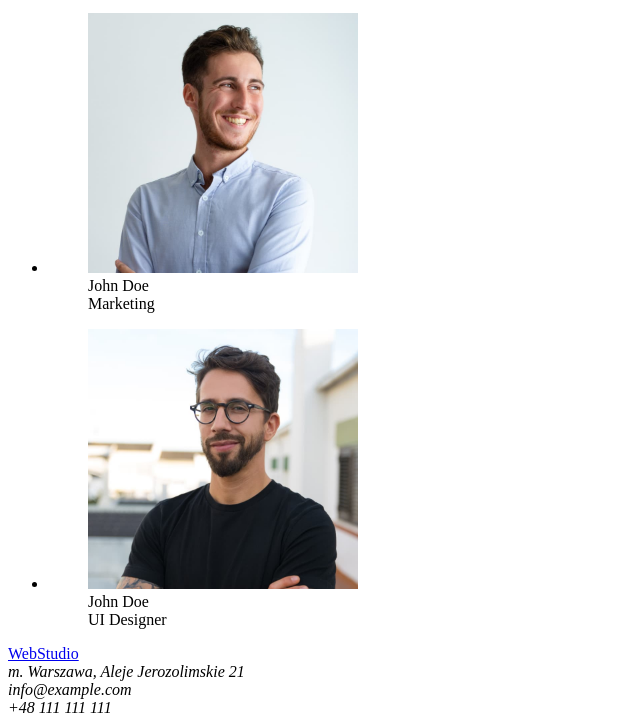
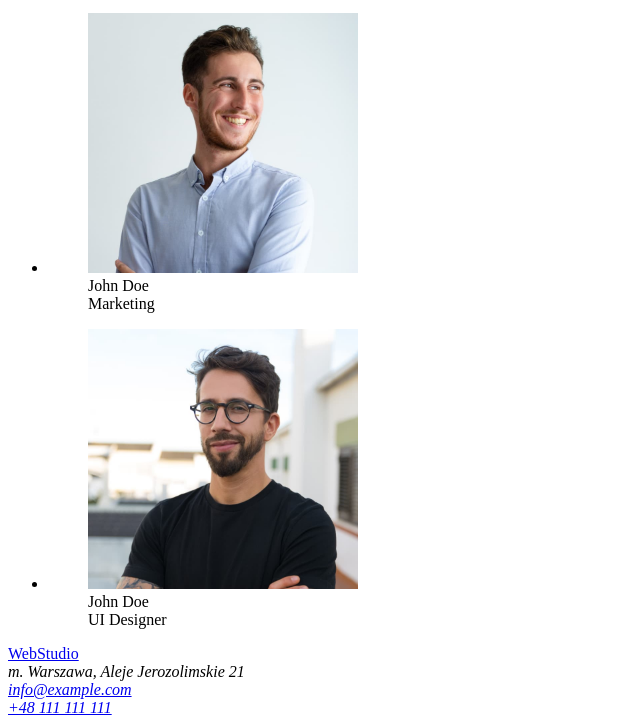
Before and after one commit to AMichalMurawski/goit-markup-01, a plain HTML site: page index.html in a window 1280 px wide. Shown: the part 2174-2899 px from the top of the page, without its empty margins (0-640 px from the left). Drawn offline with Linux system fonts and the light colour scheme.

Commit message:
Dodanie linków do kontaktów w stopce

```diff
--- a/index.html
+++ b/index.html
@@ -166,8 +166,8 @@
 
 			<address>
 				m. Warszawa, Aleje Jerozolimskie 21<br />
-				info@example.com<br />
-				+48 111 111 111
+				<a href="mailto:info@devstudio.com">info@example.com</a><br />
+				<a href="tel:+48111111111">+48 111 111 111</a>
 			</address>
 		</footer>
 	</body>
```
